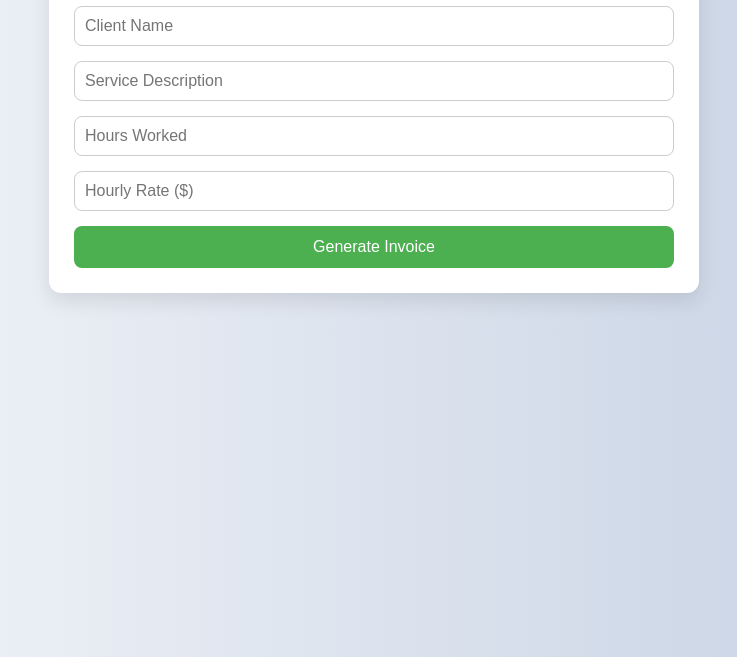
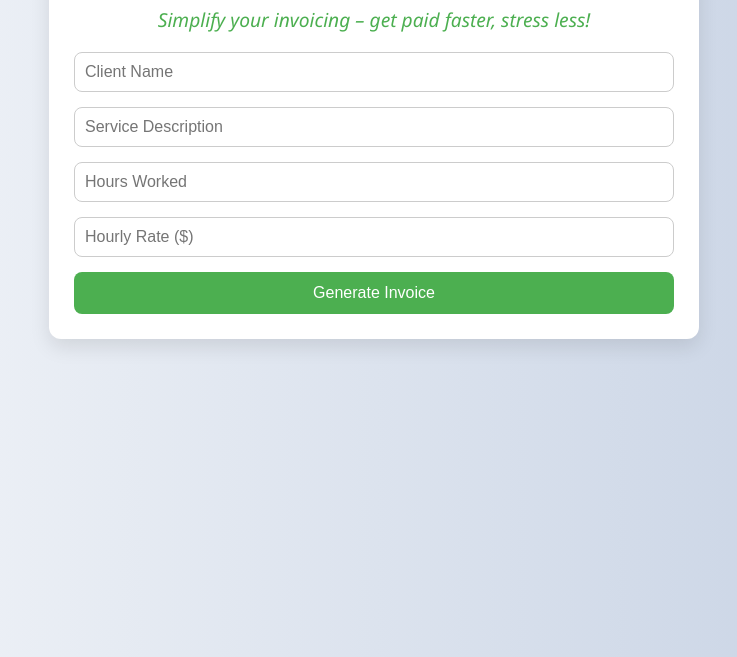
Before and after one commit to punsarawickramarathna/invoice-generator-saas, a website: page index.html in a window 1280 px wide. Shown: the part 143-800 px from the top of the page, without its empty margins (266-1003 px from the left). Drawn offline with Linux system fonts and the light colour scheme.

Commit message:
feat: update staging with new changes for testing

```diff
--- a/index.html
+++ b/index.html
@@ -9,7 +9,7 @@
 <body>
   <div class="container">
     <h1>🧾 Invoice Generator</h1>
-
+    <p class="tagline"> Simplify your invoicing – get paid faster, stress less!</p>
     <form id="invoiceForm">
       <input type="text" id="clientName" placeholder="Client Name" required />
       <input type="text" id="description" placeholder="Service Description" required />
--- a/package.json
+++ b/package.json
@@ -2,9 +2,9 @@
   "name": "clone",
   "version": "1.0.0",
   "main": "index.js",
- "scripts": {
-  "test": "echo \"No tests defined yet\""
-},
+  "scripts": {
+    "test": "echo \"No tests defined yet\""
+  },
   "keywords": [],
   "author": "",
   "license": "ISC",
--- a/style.css
+++ b/style.css
@@ -17,6 +17,14 @@ body {
   h1 {
     text-align: center;
     color: #444;
+  }
+
+  .tagline {
+    font-size: 1.2rem;
+    color: #4CAF50;
+    font-style: italic;
+    margin-top: 10px;
+    text-align: center;
   }
 
   form {
```
